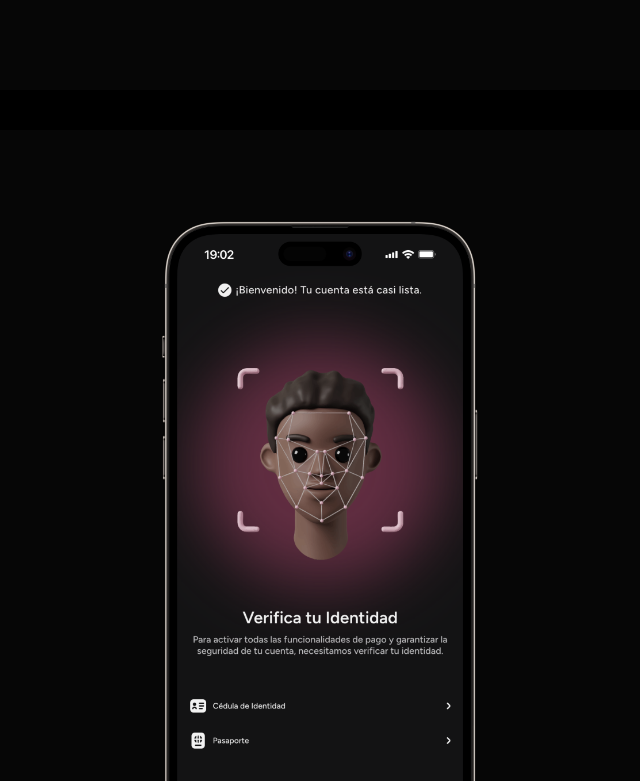
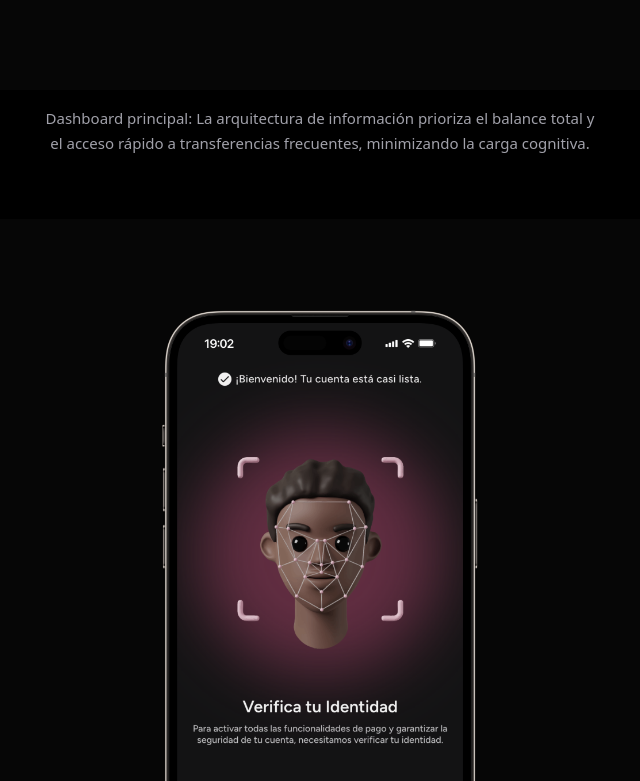
Before and after one commit to rosendojoseandres-dev/rosendodesign, a Next.js app: page / in a window 1280 px wide. Shown: the part 2019-2800 px from the top of the page, without its empty margins (320-960 px from the left). Built offline with nearby package versions, Linux system fonts and the light colour scheme.

Commit message:
feat: add individual text descriptions to project mockups

```diff
--- a/src/components/ProjectsSection.tsx
+++ b/src/components/ProjectsSection.tsx
@@ -61,15 +61,22 @@ function ProjectBlock({ project }: { project: Project }) {
 
       {/* Mockups */}
       {project.mockups && project.mockups.length > 0 && (
-        <div className="mt-4 flex flex-col gap-6 sm:gap-10">
-          {project.mockups.map((src, i) => (
-            <div key={i} className="relative w-full overflow-hidden rounded-[20px] bg-[#060606] sm:rounded-[32px]">
-              <img
-                src={src}
-                alt={`${project.title} Mockup ${i + 1}`}
-                className="w-full object-cover"
-                loading="lazy"
-              />
+        <div className="mt-4 flex flex-col gap-10 sm:gap-16">
+          {project.mockups.map((mockup, i) => (
+            <div key={i} className="flex flex-col gap-4">
+              <div className="relative w-full overflow-hidden rounded-[20px] bg-[#060606] sm:rounded-[32px]">
+                <img
+                  src={mockup.image}
+                  alt={`${project.title} Mockup ${i + 1}`}
+                  className="w-full object-cover"
+                  loading="lazy"
+                />
+              </div>
+              {mockup.text && (
+                <p className="mx-auto max-w-[64ch] text-center text-[14px] leading-relaxed text-zinc-400 sm:text-[15px]">
+                  {mockup.text}
+                </p>
+              )}
             </div>
           ))}
         </div>
--- a/src/content/projects.ts
+++ b/src/content/projects.ts
@@ -8,7 +8,7 @@ export type Project = {
   tools: string[];
   highlights: string[];
   links?: { label: string; href: string }[];
-  mockups?: string[];          // Rutas relativas a /public
+  mockups?: { image: string; text?: string }[];
   mockupOrientation?: "portrait" | "landscape";
   theme: {
     accent: string; // Tailwind color (e.g. "#FF7040")
@@ -35,12 +35,12 @@ export const projects: Project[] = [
       { label: "Prototipo interactivo", href: "#" }
     ],
     mockups: [
-      "/images/klyn/mockup-1.png",
-      "/images/klyn/mockup-2.png",
-      "/images/klyn/mockup-3.png",
-      "/images/klyn/mockup-4.png",
-      "/images/klyn/mockup-5.png",
-      "/images/klyn/mockup-6.png"
+      { image: "/images/klyn/mockup-1.png", text: "Dashboard principal: La arquitectura de información prioriza el balance total y el acceso rápido a transferencias frecuentes, minimizando la carga cognitiva." },
+      { image: "/images/klyn/mockup-2.png", text: "Pantalla de ahorro: Uso estratégico de barras de progreso y tipografía grande para motivar al usuario y darle visibilidad clara sobre sus metas financieras." },
+      { image: "/images/klyn/mockup-3.png", text: "Flujo de transacciones: Diseño por pasos (stepper) que previene errores humanos al momento de mover USD entre cuentas." },
+      { image: "/images/klyn/mockup-4.png", text: "Gestión de tarjetas: Interfaz esquelética y oscura que resalta la tarjeta virtual, generando una sensación de seguridad y estética premium." },
+      { image: "/images/klyn/mockup-5.png", text: "Analíticas: Visualización de datos mediante gráficos minimalistas, ayudando al usuario a comprender sus gastos de un vistazo rápido." },
+      { image: "/images/klyn/mockup-6.png", text: "Configuración de seguridad: Integración perfecta del flujo de validación biométrica y ajustes de cuenta." }
     ],
     theme: {
       accent: "#FF7040",
@@ -64,13 +64,13 @@ export const projects: Project[] = [
     ],
     links: [{ label: "Case study", href: "#" }],
     mockups: [
-      "/images/vurelo/mockup1.png",
-      "/images/vurelo/mockup2.png",
-      "/images/vurelo/mockup3.png",
-      "/images/vurelo/mockup4.png",
-      "/images/vurelo/mockup5.png",
-      "/images/vurelo/mockup6.png",
-      "/images/vurelo/mockup7.png"
+      { image: "/images/vurelo/mockup1.png", text: "Inicio de sesión: Autenticación optimizada y acceso rápido a funciones no autenticadas esenciales." },
+      { image: "/images/vurelo/mockup2.png", text: "Home bancario: Reestructuración de la jerarquía visual para destacar productos de crédito y saldos de cuentas corrientes." },
+      { image: "/images/vurelo/mockup3.png", text: "Movimientos: Rediseño del historial de transacciones con categorización por iconos para facilitar el escaneo visual." },
+      { image: "/images/vurelo/mockup4.png", text: "Pagos de servicios: Flujo simplificado que reduce los clics necesarios para abonar facturas recurrentes." },
+      { image: "/images/vurelo/mockup5.png", text: "Transferencias: Diseño de selección de destinatarios tipo 'favoritos' para agilizar envíos de dinero." },
+      { image: "/images/vurelo/mockup6.png", text: "Comprobantes: Pantalla de éxito diseñada para generar confianza y ofrecer opciones rápidas de compartir el recibo." },
+      { image: "/images/vurelo/mockup7.png", text: "Perfil: Centralización de ajustes, límites transaccionales y soporte técnico en un solo lugar." }
     ],
     theme: {
       accent: "#78AAFF",
@@ -94,8 +94,8 @@ export const projects: Project[] = [
     ],
     links: [{ label: "Case study", href: "#" }],
     mockups: [
-      "/images/groc/mockup-1.png",
-      "/images/groc/mockup-2.png"
+      { image: "/images/groc/mockup-1.png", text: "Catálogo de productos: Uso intencional del espacio en blanco (negative space) para elevar la percepción de calidad del producto y facilitar la decisión de compra." },
+      { image: "/images/groc/mockup-2.png", text: "Vista de detalle y Carrito: Drawer desplegable lateral que permite al usuario revisar su compra sin abandonar el contexto de la tienda, reduciendo la fricción." }
     ],
     mockupOrientation: "landscape",
     theme: {
```
